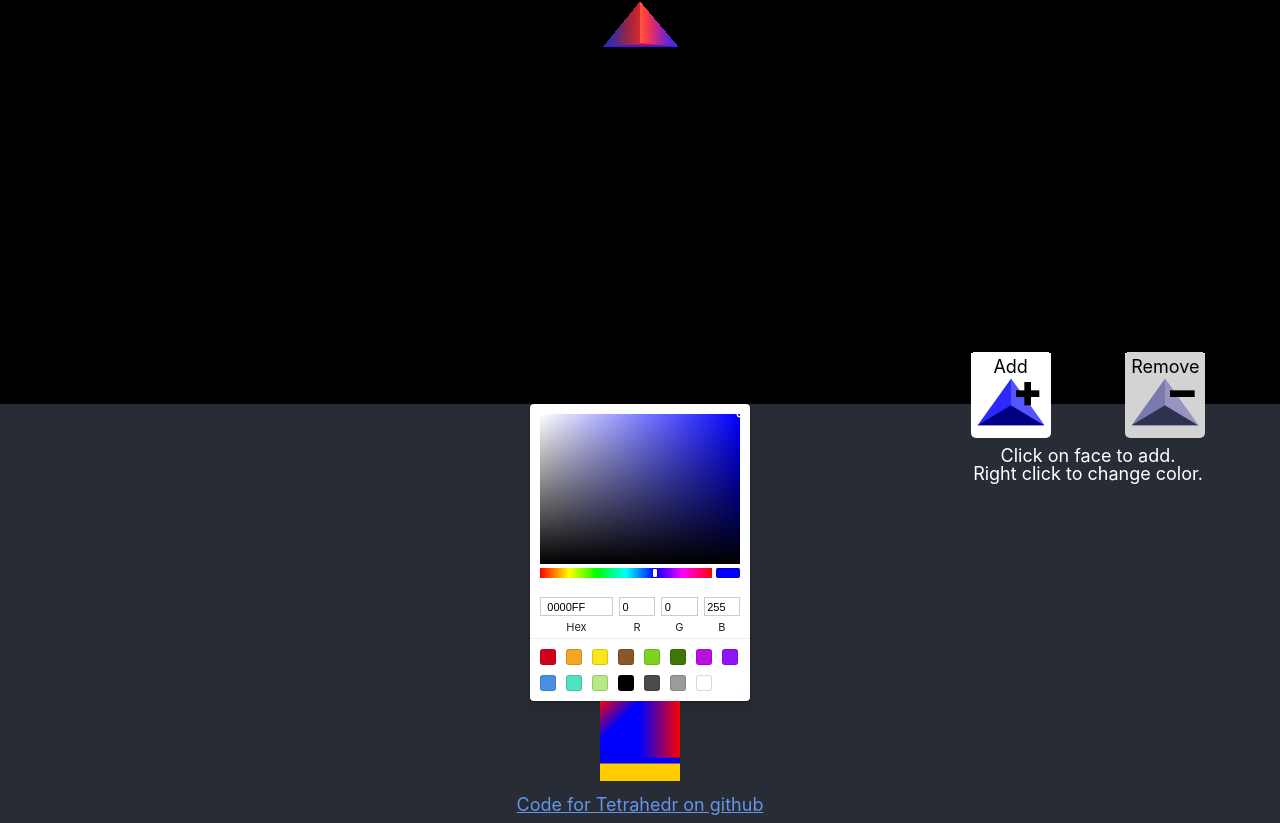
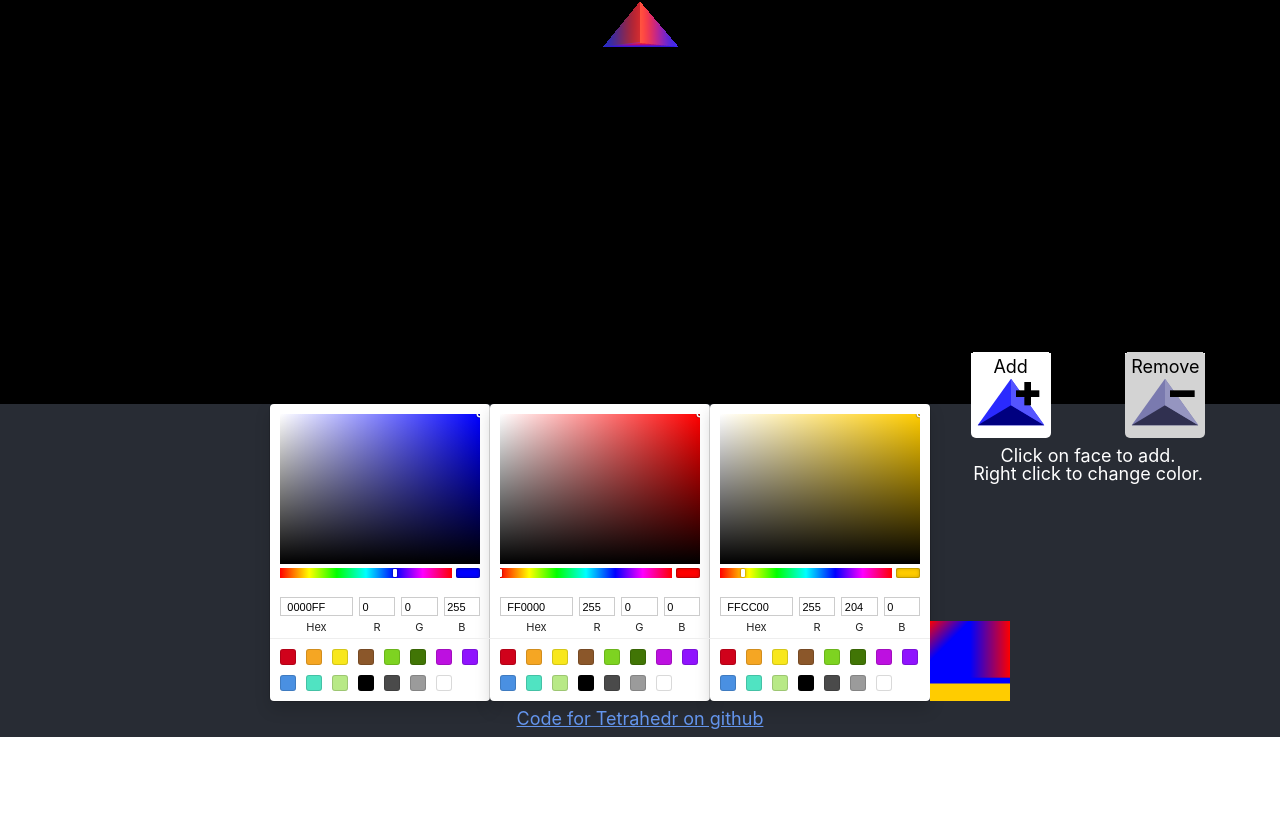
Before and after one commit to K8fractal/tetrahedr, a React (Create React App) app: page / in a window 1280 px wide. Shown: the part 288-1111 px from the top of the page. After the commit the page ends 1025 px from the top, so only its background shows below. Built offline with nearby package versions, Linux system fonts and the light colour scheme.

Commit message:
added ColorSelect component

```diff
--- a/src/App.css
+++ b/src/App.css
@@ -100,3 +100,9 @@ p {
   display: flex;
   justify-content: space-evenly;
 }
+
+.paletteBar {
+  display: flex;
+  flex-direction: row;
+  align-items: flex-end;
+}
--- /dev/null
+++ b/src/ColorSelect.tsx
@@ -0,0 +1,27 @@
+import { useState } from "react";
+import { Color, SketchPicker } from "react-color";
+
+interface ColorSelectorProps {
+  colorEffect: (color: string) => void;
+  initialColor: Color;
+}
+
+export const ColorSelect = (props: ColorSelectorProps) => {
+  const [color, setColor] = useState(props.initialColor);
+  return (
+    <SketchPicker
+      disableAlpha={true}
+      color={color}
+      onChange={(color) => {
+        setColor(color.hex);
+      }}
+      onChangeComplete={(color) => {
+        setColor(color.hex);
+        props.colorEffect(color.hex);
+      }}
+    />
+  );
+};
+
+//stub
+export {};
--- a/src/Facet.tsx
+++ b/src/Facet.tsx
@@ -187,7 +187,7 @@ const Facet = (props: FacetProps) => {
       )}
     >
       <IrregularTetrahedronGeometry vertices={verticesOfTetra} />
-      <meshStandardMaterial color={"white"} map={TextureMap} />
+      <meshStandardMaterial map={TextureMap} />
     </mesh>
   );
 };
--- a/src/PaletteSelector.tsx
+++ b/src/PaletteSelector.tsx
@@ -1,34 +1,33 @@
-import { useState } from "react";
-import { SketchPicker } from "react-color";
 import shallow from "zustand/shallow";
+import { ColorSelect } from "./ColorSelect";
 import { usePaletteStore } from "./paletteStore";
 
 export const PaletteSelector = () => {
-  const [color, setColor] = useState("blue");
-  const changeVisualMainColor = usePaletteStore(
-    (state) => state.changeVisualMainColor
-  );
-  const [getVisual, palette, highlightColor] = usePaletteStore(
-    (state) => [state.getVisual, state.palette, state.highlightColor],
+  const [getVisual, palette, highlightColor, makeColorSetter] = usePaletteStore(
+    (state) => [
+      state.getVisual,
+      state.palette,
+      state.highlightColor,
+      state.makeColorSetter,
+    ],
     shallow
   );
+
   return (
     <div className="paletteBar">
-      <SketchPicker
-        disableAlpha={true}
-        color={color}
-        onChange={(color) => {
-          setColor(color.hex);
-        }}
-        onChangeComplete={(color) => {
-          setColor(color.hex);
-          changeVisualMainColor(0, color.hex);
-        }}
+      <ColorSelect
+        colorEffect={makeColorSetter("MAIN", 0)}
+        initialColor="blue"
+      />
+      <ColorSelect
+        colorEffect={makeColorSetter("ACCENT", 0)}
+        initialColor="red"
+      />
+      <ColorSelect
+        colorEffect={makeColorSetter("HIGHLIGHT")}
+        initialColor="#ffcc00"
       />
       <img src={getVisual(0)().toDataURL()} />
     </div>
   );
 };
-
-//STUB
-export {};
--- a/src/paletteStore.ts
+++ b/src/paletteStore.ts
@@ -9,11 +9,17 @@ interface Visual {
   accentColor: Color;
 }
 
+export type colorPurpose = "MAIN" | "ACCENT" | "HIGHLIGHT";
+
 interface PaletteState {
   palette: Visual[];
   highlightColor: Color;
   getVisual: (index: number) => () => HTMLCanvasElement;
-  changeVisualMainColor: (index: number, mainColor: Color) => void;
+  //changeVisualMainColor: (index: number, mainColor: Color) => void;
+  makeColorSetter: (
+    purpose: colorPurpose,
+    index?: number
+  ) => (color: string) => void;
   //   addVisual: (/*patternKey,*/ mainColor: Color, accentColor: Color) => void;
   //   resetPalette: () => void;
   //   setHighlightColor: (highlight: Color) => void;
@@ -31,18 +37,63 @@ export const usePaletteStore = create<PaletteState>()((set, get) => ({
       visual.accentColor
     );
   },
-  changeVisualMainColor: (index: number, newColor: Color) =>
+  //   changeVisualMainColor: (index: number, newColor: Color) =>
+  //     set((state) => ({
+  //       palette: replaceInImmutableArray(
+  //         {
+  //           pattern: state.palette[index].pattern,
+  //           mainColor: newColor,
+  //           accentColor: state.palette[index].accentColor,
+  //         },
+  //         index,
+  //         state.palette
+  //       ),
+  //     })),
+  makeColorSetter: (
+    purpose: colorPurpose,
+    index?: number
+  ): ((color: string) => void) => {
+    switch (purpose) {
+      case "MAIN":
+        if (index === undefined) {
+          throw new TypeError(`must have an index for "MAIN" purpose`);
+        }
+        return function (color) {
           set((state) => ({
             palette: replaceInImmutableArray(
               {
                 pattern: state.palette[index].pattern,
-          mainColor: newColor,
+                mainColor: color,
                 accentColor: state.palette[index].accentColor,
               },
               index,
               state.palette
             ),
-    })),
+          }));
+        };
+      case "ACCENT":
+        if (index === undefined) {
+          throw new TypeError(`must have an index for "ACCENT" purpose`);
+        }
+        return function (color) {
+          set((state) => ({
+            palette: replaceInImmutableArray(
+              {
+                pattern: state.palette[index].pattern,
+                mainColor: state.palette[index].mainColor,
+                accentColor: color,
+              },
+              index,
+              state.palette
+            ),
+          }));
+        };
+      case "HIGHLIGHT":
+        return function (color) {
+          set(() => ({ highlightColor: color }));
+        };
+    }
+  },
 }));
 
 function replaceInImmutableArray<T>(
```
Lines whose indentation alone changed are shown as unchanged.
